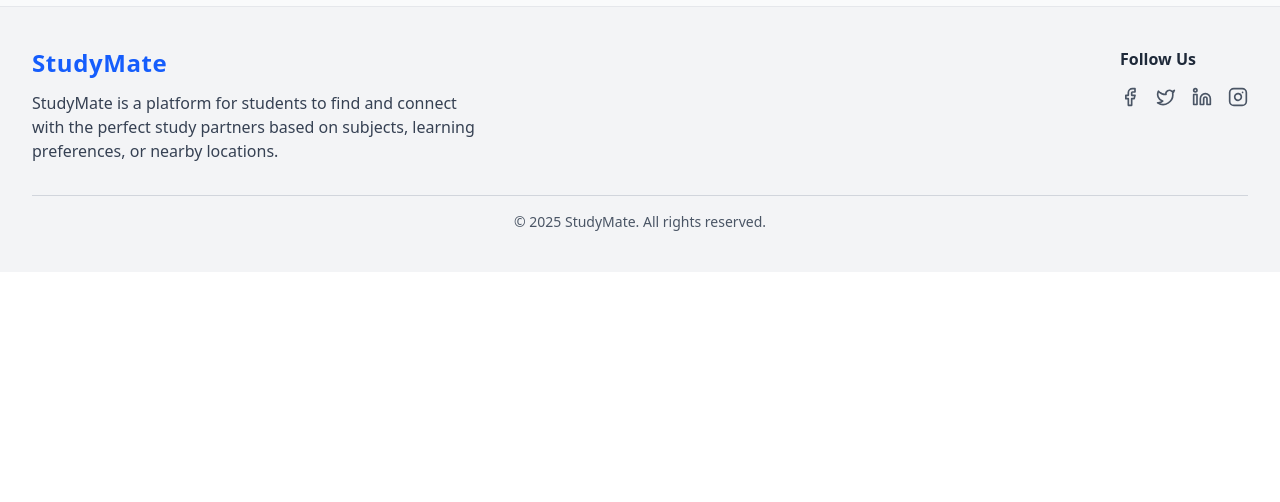
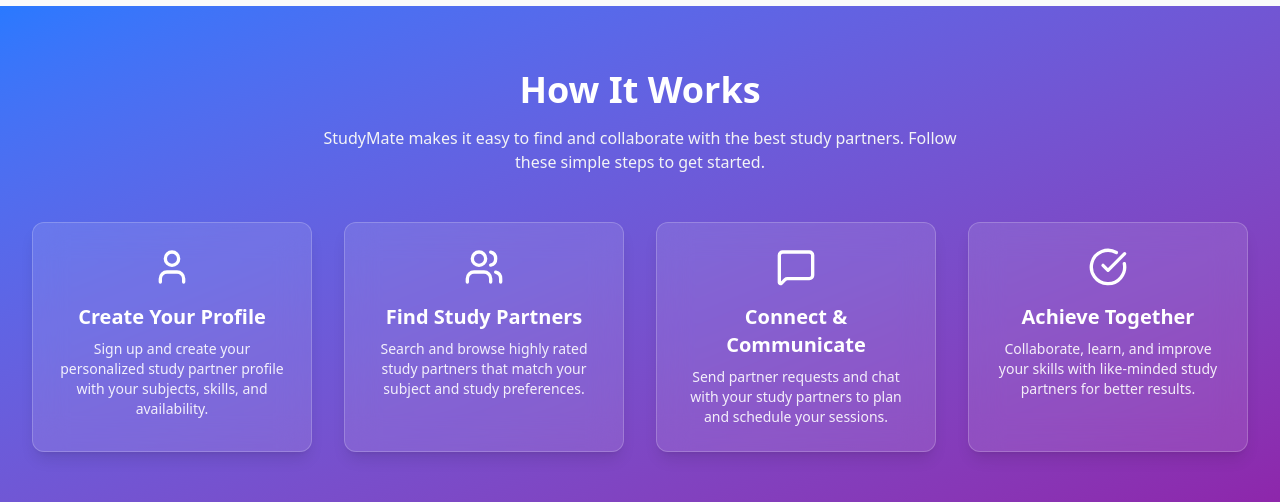
Before and after one commit to BK-Bagchi/study-mate, a React app: page / in a window 1280 px wide. Shown: the part 925-1427 px from the top of the page. Before the commit the page ends 1197 px from the top, so only its background shows below. Built offline with nearby package versions, Linux system fonts and the light colour scheme; no server answers; the HTML template or start-up script is replaced by a standard one.

Commit message:
new home section how it works added

```diff
--- a/src/pages/Home/Home.jsx
+++ b/src/pages/Home/Home.jsx
@@ -1,12 +1,14 @@
 import React from "react";
 import Banner from "./Banner";
 import TopStudyPartners from "./TopStudyPartners";
+import HowItWorks from "./HowItWorks";
 
 const Home = () => {
   return (
     <>
       <Banner />
       <TopStudyPartners />
+      <HowItWorks />
     </>
   );
 };
--- /dev/null
+++ b/src/pages/Home/HowItWorks.jsx
@@ -0,0 +1,64 @@
+import { User, Users, MessageSquare, CheckCircle } from "lucide-react";
+
+const steps = [
+  {
+    id: 1,
+    icon: <User className="w-10 h-10 text-white" />,
+    title: "Create Your Profile",
+    description:
+      "Sign up and create your personalized study partner profile with your subjects, skills, and availability.",
+  },
+  {
+    id: 2,
+    icon: <Users className="w-10 h-10 text-white" />,
+    title: "Find Study Partners",
+    description:
+      "Search and browse highly rated study partners that match your subject and study preferences.",
+  },
+  {
+    id: 3,
+    icon: <MessageSquare className="w-10 h-10 text-white" />,
+    title: "Connect & Communicate",
+    description:
+      "Send partner requests and chat with your study partners to plan and schedule your sessions.",
+  },
+  {
+    id: 4,
+    icon: <CheckCircle className="w-10 h-10 text-white" />,
+    title: "Achieve Together",
+    description:
+      "Collaborate, learn, and improve your skills with like-minded study partners for better results.",
+  },
+];
+
+const HowItWorks = () => {
+  return (
+    <section className="py-16 bg-linear-to-br from-[#2979FF] to-[#8E24AA]">
+      <div className="max-w-7xl mx-auto px-4 md:px-8 text-center text-white">
+        <h2 className="text-3xl md:text-4xl font-bold mb-4">How It Works</h2>
+        <p className="text-gray-100 mb-12 max-w-2xl mx-auto">
+          StudyMate makes it easy to find and collaborate with the best study
+          partners. Follow these simple steps to get started.
+        </p>
+
+        <div className="grid grid-cols-1 sm:grid-cols-2 lg:grid-cols-4 gap-8">
+          {steps.map((step) => (
+            <div
+              key={step.id}
+              className="rounded-xl p-6 shadow-lg hover:shadow-2xl transition transform hover:-translate-y-2
+              bg-white/10 backdrop-blur-lg border border-white/20"
+            >
+              <div className="flex items-center justify-center mb-4">
+                {step.icon}
+              </div>
+              <h3 className="text-xl font-semibold mb-2">{step.title}</h3>
+              <p className="text-sm opacity-90">{step.description}</p>
+            </div>
+          ))}
+        </div>
+      </div>
+    </section>
+  );
+};
+
+export default HowItWorks;
--- a/src/pages/Home/TopStudyPartners.jsx
+++ b/src/pages/Home/TopStudyPartners.jsx
@@ -24,7 +24,7 @@
   // console.log(partners);
 
   const filteredPartners = partners.filter(
-    (partner) => partner._id !== user._id && partner.studyMode
+    (partner) => partner?._id !== user._id && partner.studyMode
   );
 
   return (
```
